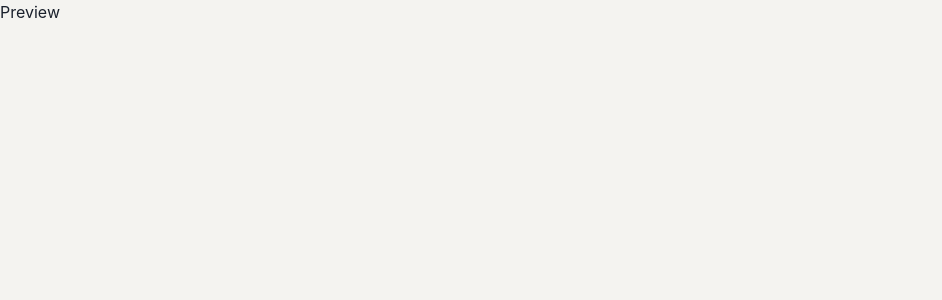
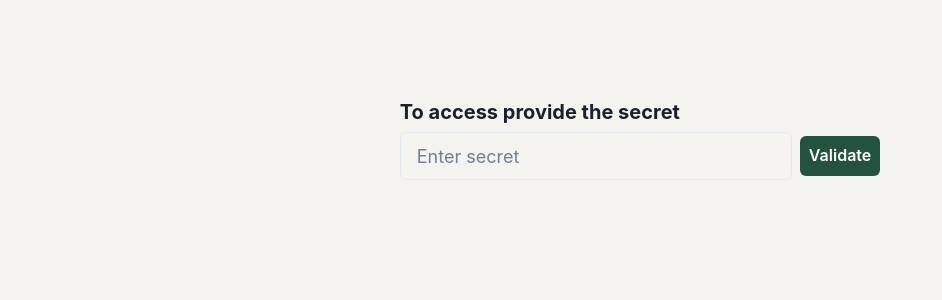
Before and after one commit to mikoMaz/monitoring-via-push-messages, a React (Create React App) app in the folder src/main/webclient/: page /preview in a window 1280 px wide. Shown: the top 300 px of the page, without its empty margins (0-942 px from the left). Built offline with nearby package versions, Linux system fonts and the light colour scheme.

Commit message:
validate secret component

```diff
--- a/src/main/webclient/src/components/monitoring-page/monitoring-page.tsx
+++ b/src/main/webclient/src/components/monitoring-page/monitoring-page.tsx
@@ -84,7 +84,8 @@ export const MonitoringPage = ({model, setInactiveSwitchEnabled, inactiveSwitchE
     }
   };
 
-  //onload function
+  //TODO czy wciąż kontekst linku działa po zalogowaniu auth0
+  //np monitoring?view=sensors czy wciąż przeniesie do sensors po zalogowaniu czy domyślna wartość
   useEffect(() => {
     let params = new URLSearchParams(window.location.search);
     let viewType = params.get("view");
--- /dev/null
+++ b/src/main/webclient/src/components/preview-external-users/components/validate-secret.tsx
@@ -0,0 +1,46 @@
+import {
+  Button,
+  Center,
+  Heading,
+  HStack,
+  Input,
+  Stack,
+  VStack,
+} from "@chakra-ui/react";
+import { useState } from "react";
+import { UIProps } from "../../../config/config";
+
+export interface IValidateSectet {
+  context: string;
+  setSecret: (secret: string) => void;
+}
+
+export const ValidateSecret = ({ context, setSecret }: IValidateSectet) => {
+  const [value, setValue] = useState<string>("");
+  const handleChange = (event: any) => setValue(event.target.value);
+
+  return (
+    <Center marginTop="100px">
+      <Stack>
+        <Heading size="md">To access {context} provide the secret</Heading>
+        <HStack>
+          <Input
+            pr="4.5rem"
+            type="password"
+            placeholder="Enter secret"
+            value={value}
+            onChange={handleChange}
+            size="lg"
+          />
+          <Button
+            onClick={() => setSecret(value)}
+            color="white"
+            bg={UIProps.colors.primary}
+          >
+            Validate
+          </Button>
+        </HStack>
+      </Stack>
+    </Center>
+  );
+};
--- a/src/main/webclient/src/components/preview-external-users/preview-page.tsx
+++ b/src/main/webclient/src/components/preview-external-users/preview-page.tsx
@@ -1,6 +1,30 @@
 import { UIProps } from "../../config/config";
+import { useEffect, useState } from "react";
+import { ValidateSecret } from "./components/validate-secret";
 
 export const PreviewPage = () => {
-	document.body.style.backgroundColor = UIProps.colors.background;
-	return <>Preview</>
-}
+  document.body.style.backgroundColor = UIProps.colors.background;
+
+  const [compamyContext, setCompanyContext] = useState<string>("");
+
+  const [secret, setSecret] = useState<string>("");
+
+  useEffect(() => {
+    let params = new URLSearchParams(window.location.search);
+    let context = params.get("context");
+    if (context) {
+      setCompanyContext(context);
+    }
+  }, []);
+
+  useEffect(() => {
+    //update state
+  }, [compamyContext, secret]);
+
+  if (!secret) {
+    return <ValidateSecret context={compamyContext} setSecret={setSecret} />;
+  }
+  else {
+	return <>{secret}</>
+  }
+};
```
